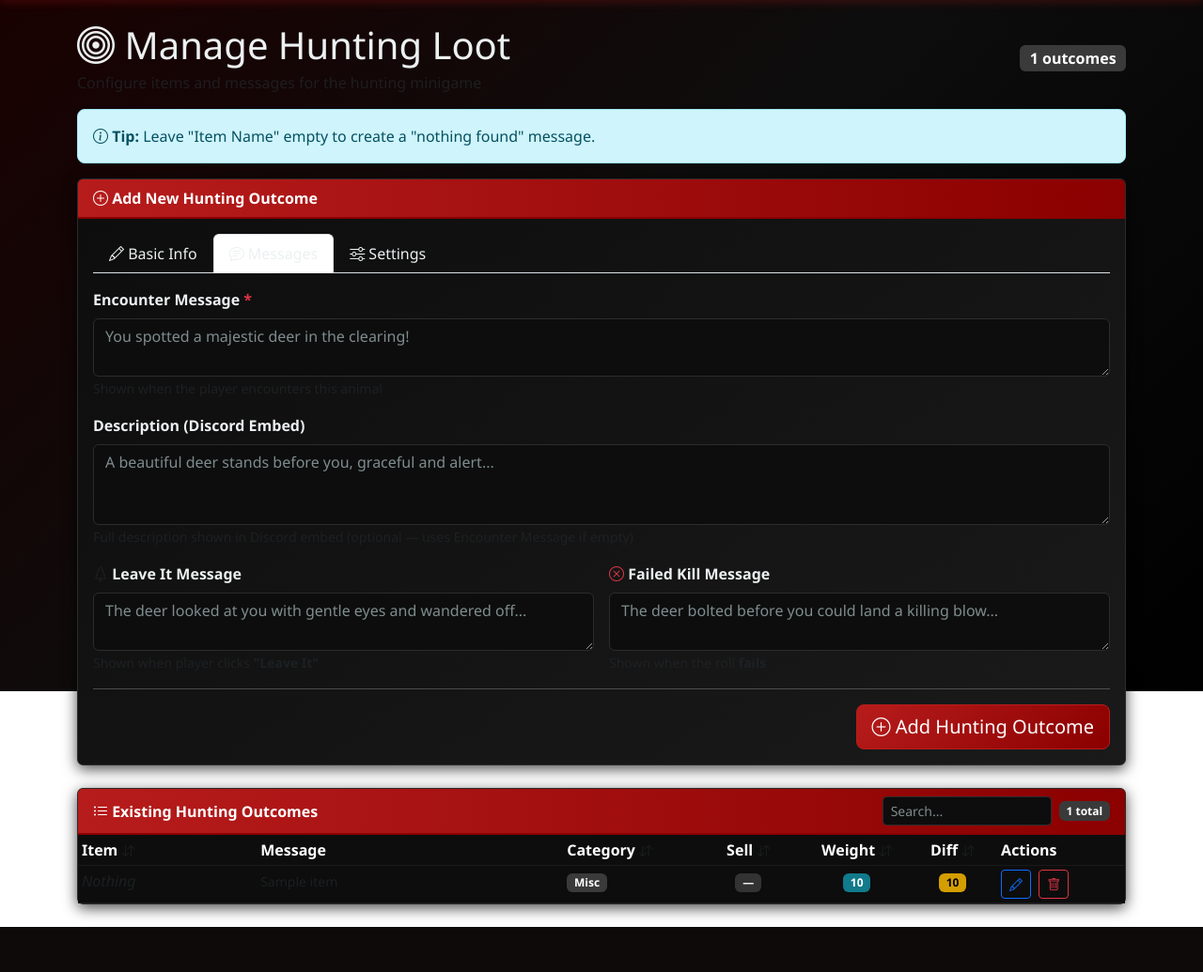
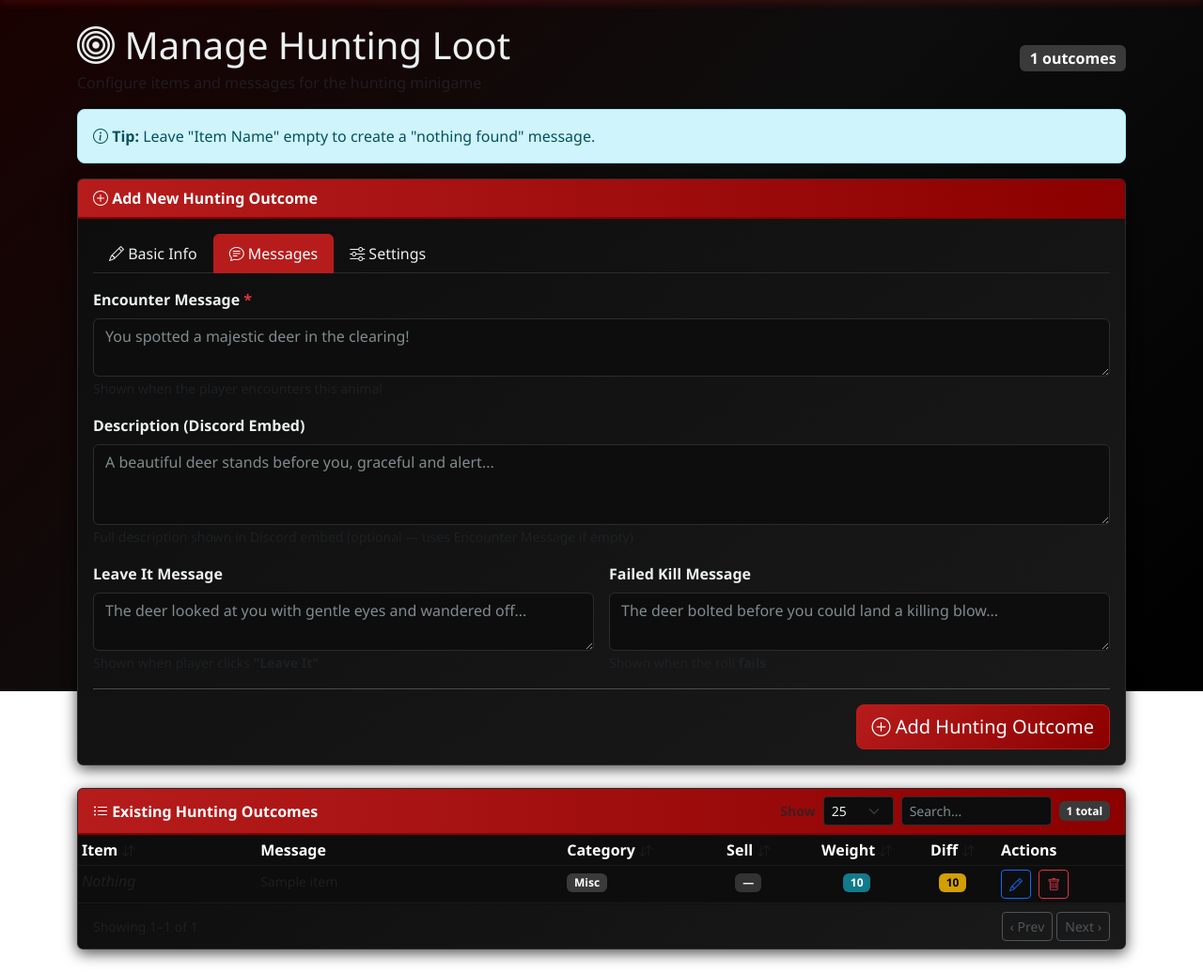
Before and after one commit to mothsnyx/entity, a Flask app: template templates/hunting.html in a window 1280 px wide, after a click on "Messages". Shown: the part 64-1099 px from the top of the page at 94% size. Before the commit the page ends 1051 px from the top, so only its background shows below. Run offline with Flask 3, Linux system fonts and the light colour scheme; the template is opened without the code that fills it: most values are stand-ins (such as "Sample title", 1, 10 or a date in 2020).

Commit message:
Clean up hunting.html by removing comments and updating labels
Removed commented sections and adjusted labels for clarity.

```diff
--- a/templates/hunting.html
+++ b/templates/hunting.html
@@ -28,7 +28,6 @@
                 <li class="nav-item"><button class="nav-link" data-bs-toggle="tab" data-bs-target="#settings" type="button"><i class="bi bi-sliders"></i> Settings</button></li>
             </ul>
             <div class="tab-content">
-                <!-- BASIC INFO -->
                 <div class="tab-pane fade show active" id="basic" role="tabpanel">
                     <div class="row g-3">
                         <div class="col-md-4">
@@ -55,7 +54,6 @@
                         </div>
                     </div>
                 </div>
-                <!-- MESSAGES -->
                 <div class="tab-pane fade" id="messages" role="tabpanel">
                     <div class="row g-3">
                         <div class="col-12">
@@ -69,18 +67,17 @@
                             <small class="text-muted">Full description shown in Discord embed (optional — uses Encounter Message if empty)</small>
                         </div>
                         <div class="col-md-6">
-                            <label class="form-label fw-bold"><i class="bi bi-tree text-muted"></i> Leave It Message</label>
+                            <label class="form-label fw-bold">Leave It Message</label>
                             <textarea name="flee_message" class="form-control" rows="2" placeholder="The deer looked at you with gentle eyes and wandered off..."></textarea>
                             <small class="text-muted">Shown when player clicks <strong>"Leave It"</strong></small>
                         </div>
                         <div class="col-md-6">
-                            <label class="form-label fw-bold"><i class="bi bi-x-circle text-danger"></i> Failed Kill Message</label>
+                            <label class="form-label fw-bold">Failed Kill Message</label>
                             <textarea name="fail_message" class="form-control" rows="2" placeholder="The deer bolted before you could land a killing blow..."></textarea>
                             <small class="text-muted">Shown when the roll <strong>fails</strong></small>
                         </div>
                     </div>
                 </div>
-                <!-- SETTINGS -->
                 <div class="tab-pane fade" id="settings" role="tabpanel">
                     <div class="row g-3">
                         <div class="col-md-4">
@@ -118,11 +115,18 @@
 
 <!-- TABLE -->
 <div class="card">
-    <div class="card-header d-flex justify-content-between align-items-center">
+    <div class="card-header d-flex justify-content-between align-items-center flex-wrap gap-2">
         <span><i class="bi bi-list-ul"></i> Existing Hunting Outcomes</span>
-        <div class="d-flex align-items-center gap-2">
-            <input type="text" id="huntSearch" class="form-control form-control-sm" placeholder="Search..." style="width:180px;">
-            <span class="badge bg-secondary">{{ items|length }} total</span>
+        <div class="d-flex align-items-center gap-2 flex-wrap">
+            <label class="text-muted small mb-0">Show</label>
+            <select id="huntPageSize" class="form-select form-select-sm" style="width:75px;">
+                <option value="25" selected>25</option>
+                <option value="50">50</option>
+                <option value="100">100</option>
+                <option value="999999">All</option>
+            </select>
+            <input type="text" id="huntSearch" class="form-control form-control-sm" placeholder="Search..." style="width:160px;">
+            <span class="badge bg-secondary" id="huntTotalBadge">{{ items|length }} total</span>
         </div>
     </div>
     <div class="card-body p-0">
@@ -130,12 +134,12 @@
             <table class="table table-dark table-hover table-sm mb-0" id="huntingTable">
                 <thead>
                     <tr>
-                        <th class="sortable" data-col="0" style="cursor:pointer; width:14%;">Item <i class="bi bi-arrow-down-up text-muted small"></i></th>
+                        <th class="sortable" data-col="0" style="cursor:pointer;width:14%;">Item <i class="bi bi-arrow-down-up text-muted small"></i></th>
                         <th style="width:24%;">Message</th>
-                        <th class="sortable" data-col="2" style="cursor:pointer; width:10%;">Category <i class="bi bi-arrow-down-up text-muted small"></i></th>
-                        <th class="sortable text-center" data-col="3" style="cursor:pointer; width:9%;">Sell <i class="bi bi-arrow-down-up text-muted small"></i></th>
-                        <th class="sortable text-center" data-col="4" style="cursor:pointer; width:8%;">Weight <i class="bi bi-arrow-down-up text-muted small"></i></th>
-                        <th class="sortable text-center" data-col="5" style="cursor:pointer; width:7%;">Diff <i class="bi bi-arrow-down-up text-muted small"></i></th>
+                        <th class="sortable" data-col="2" style="cursor:pointer;width:10%;">Category <i class="bi bi-arrow-down-up text-muted small"></i></th>
+                        <th class="sortable text-center" data-col="3" style="cursor:pointer;width:9%;">Sell <i class="bi bi-arrow-down-up text-muted small"></i></th>
+                        <th class="sortable text-center" data-col="4" style="cursor:pointer;width:8%;">Weight <i class="bi bi-arrow-down-up text-muted small"></i></th>
+                        <th class="sortable text-center" data-col="5" style="cursor:pointer;width:7%;">Diff <i class="bi bi-arrow-down-up text-muted small"></i></th>
                         <th style="width:10%;">Actions</th>
                     </tr>
                 </thead>
@@ -161,6 +165,13 @@
                     {% endfor %}
                 </tbody>
             </table>
+        </div>
+    </div>
+    <div class="card-footer d-flex justify-content-between align-items-center py-2">
+        <small class="text-muted" id="huntPageInfo"></small>
+        <div class="d-flex gap-1">
+            <button class="btn btn-sm btn-outline-secondary" id="huntPrevBtn" onclick="huntChangePage(-1)">‹ Prev</button>
+            <button class="btn btn-sm btn-outline-secondary" id="huntNextBtn" onclick="huntChangePage(1)">Next ›</button>
         </div>
     </div>
 </div>
@@ -256,8 +267,78 @@
 {% endblock %}
 
 {% block scripts %}
+<style>
+/* Dark theme tab fixes */
+.nav-tabs .nav-link,
+.nav-pills .nav-link {
+    color: #adb5bd;
+    background: transparent;
+    border-color: transparent;
+}
+.nav-tabs .nav-link:hover,
+.nav-pills .nav-link:hover {
+    color: #fff;
+    background: rgba(255,255,255,0.06);
+    border-color: transparent;
+}
+.nav-tabs .nav-link.active {
+    color: #fff !important;
+    background-color: #b71c1c !important;
+    border-color: #b71c1c !important;
+}
+.nav-pills .nav-link.active {
+    color: #fff !important;
+    background-color: #b71c1c !important;
+}
+.nav-tabs { border-bottom-color: #2c2c2c; }
+</style>
 <script>
-// Sortable columns
+// ── Pagination state ──────────────────────────────
+let huntPage = 0;
+let huntFilteredRows = [];
+
+function huntGetPageSize() {
+    return parseInt(document.getElementById('huntPageSize').value);
+}
+
+function huntRender() {
+    const pageSize = huntGetPageSize();
+    const start = huntPage * pageSize;
+    const end = start + pageSize;
+    const allRows = Array.from(document.querySelectorAll('#huntingBody tr'));
+
+    // Apply search filter
+    const q = document.getElementById('huntSearch').value.toLowerCase();
+    huntFilteredRows = allRows.filter(r => !q || r.innerText.toLowerCase().includes(q));
+
+    // Show/hide rows
+    allRows.forEach(r => r.style.display = 'none');
+    huntFilteredRows.slice(start, end).forEach(r => r.style.display = '');
+
+    // Update page info
+    const total = huntFilteredRows.length;
+    const showing = Math.min(end, total);
+    document.getElementById('huntPageInfo').textContent =
+        total === 0 ? 'No results' : `Showing ${start + 1}–${showing} of ${total}`;
+    document.getElementById('huntPrevBtn').disabled = huntPage === 0;
+    document.getElementById('huntNextBtn').disabled = end >= total;
+
+    // Hide footer if everything fits
+    const footer = document.getElementById('huntPagination') || document.querySelector('.card-footer');
+    if (footer) footer.style.display = (pageSize >= total && !q) ? 'none' : 'flex';
+}
+
+function huntChangePage(dir) {
+    const pageSize = huntGetPageSize();
+    const maxPage = Math.ceil(huntFilteredRows.length / pageSize) - 1;
+    huntPage = Math.max(0, Math.min(huntPage + dir, maxPage));
+    huntRender();
+}
+
+document.getElementById('huntPageSize').addEventListener('change', () => { huntPage = 0; huntRender(); });
+document.getElementById('huntSearch').addEventListener('input', () => { huntPage = 0; huntRender(); });
+
+// ── Sortable columns ──────────────────────────────
 const huntSort = {};
 document.querySelectorAll('#huntingTable th.sortable').forEach(th => {
     th.addEventListener('click', () => {
@@ -275,15 +356,12 @@ document.querySelectorAll('#huntingTable th.sortable').forEach(th => {
             .forEach(r => tbody.appendChild(r));
         document.querySelectorAll('#huntingTable th.sortable i').forEach(i => i.className = 'bi bi-arrow-down-up text-muted small');
         th.querySelector('i').className = huntSort[col] ? 'bi bi-arrow-up small text-light' : 'bi bi-arrow-down small text-light';
+        huntPage = 0;
+        huntRender();
     });
 });
 
-// Search filter
-document.getElementById('huntSearch').addEventListener('input', function () {
-    const q = this.value.toLowerCase();
-    document.querySelectorAll('#huntingBody tr').forEach(row => {
-        row.style.display = row.innerText.toLowerCase().includes(q) ? '' : 'none';
-    });
-});
+// ── Init ──────────────────────────────────────────
+huntRender();
 </script>
 {% endblock %}
```
